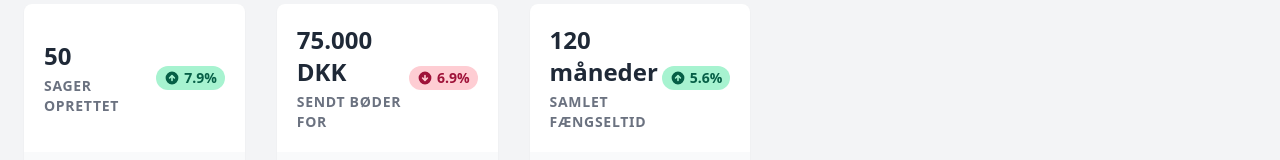
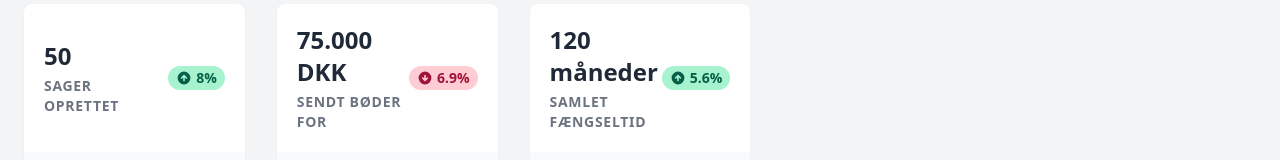
Before and after one commit to ValdemarLarsen/tablet, a Next.js app: page /forside in a window 1280 px wide. Shown: the part 138-298 px from the top of the page. Built offline with nearby package versions, Linux system fonts and the light colour scheme.

Commit message:
Update Navbar.tsx

```diff
--- a/pages/comp/Navbar.tsx
+++ b/pages/comp/Navbar.tsx
@@ -189,7 +189,7 @@ export default function Navbar() {
                     </dl>
                     <div className="font-semibold inline-flex px-2 py-1 leading-4 items-center space-x-1 text-sm rounded-full text-emerald-800 bg-emerald-200">
                       <svg className="hi-solid hi-arrow-circle-up inline-block w-4 h-4" fill="currentColor" viewBox="0 0 20 20" xmlns="http://www.w3.org/2000/svg"><path fillRule="evenodd" d="M10 18a8 8 0 100-16 8 8 0 000 16zm3.707-8.707l-3-3a1 1 0 00-1.414 0l-3 3a1 1 0 001.414 1.414L9 9.414V13a1 1 0 102 0V9.414l1.293 1.293a1 1 0 001.414-1.414z" clipRule="evenodd" /></svg>
-                      <span>7.9%</span>
+                      <span>8%</span>
                     </div>
                   </div>
                   {/* END Body */}
```
